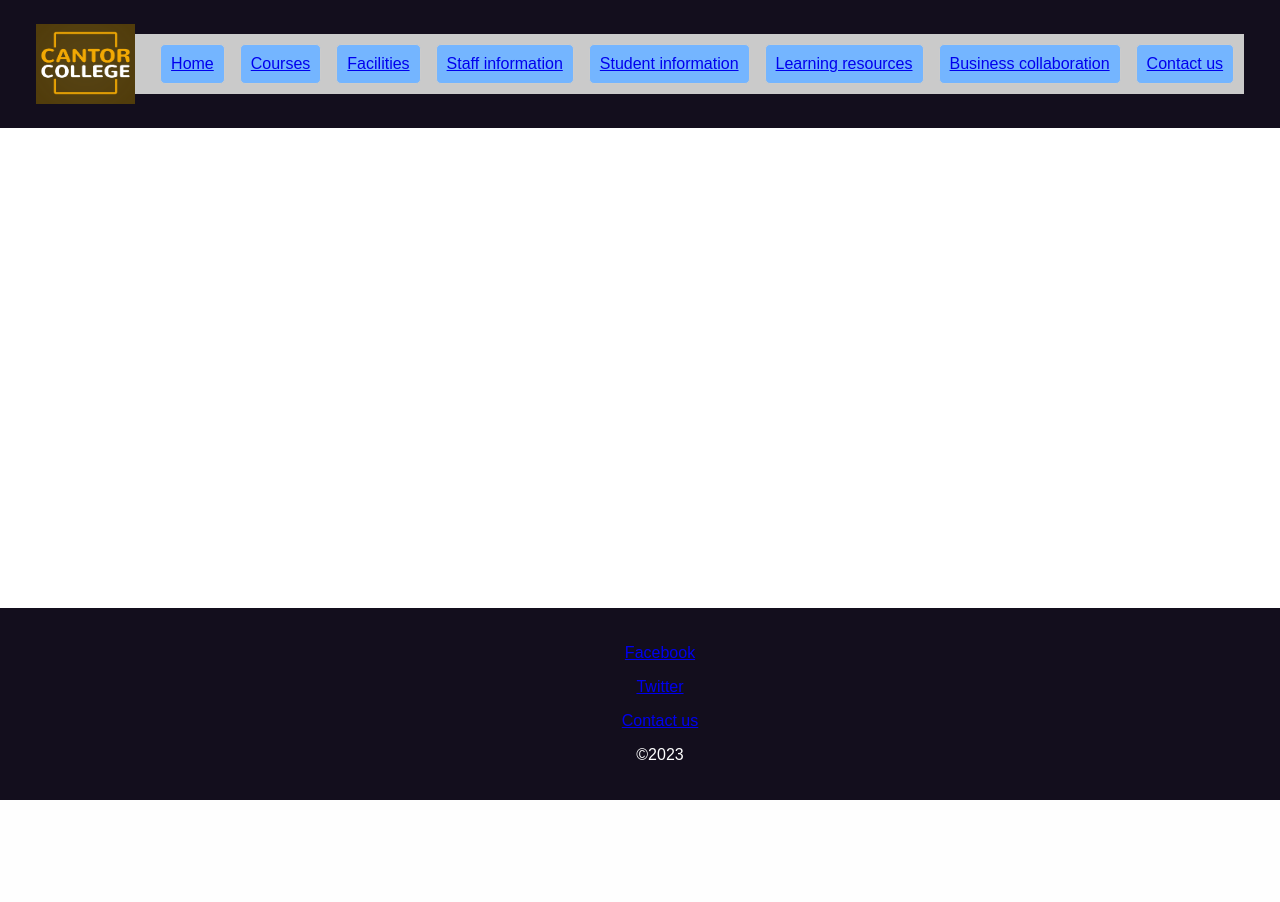
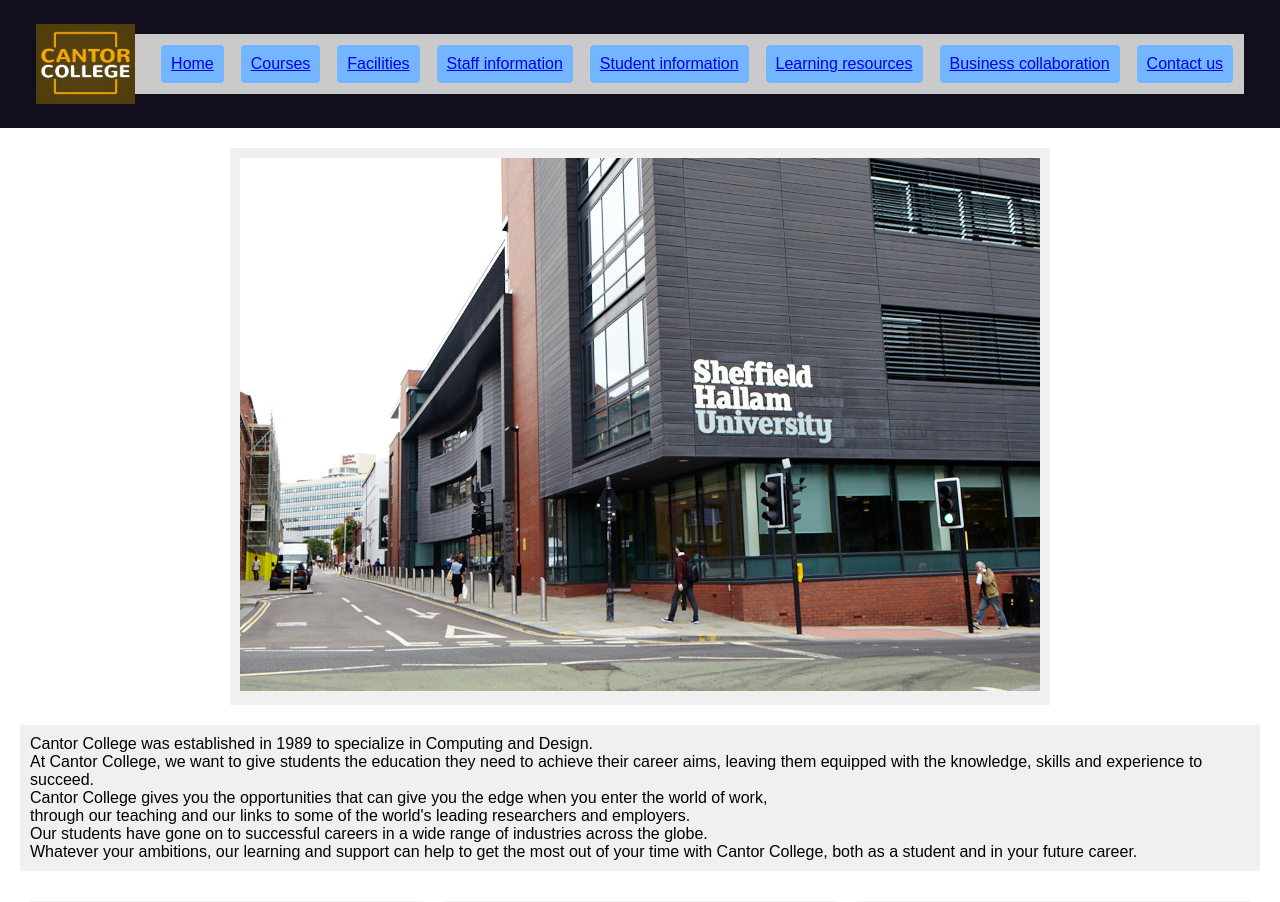
Before and after one commit to qwertmus/webdev-website, a PHP site: page /mainpage.php in a window 1280 px wide. Shown: the top 902 px of the page. Before the commit the page ends 800 px from the top, so only its background shows below. Run offline with PHP 8.4, Linux system fonts and the light colour scheme.

Commit message:
day5 mid

```diff
--- a/css/mobile.css
+++ b/css/mobile.css
@@ -1,4 +1,4 @@
-/* mobile first */
+/* overall */
 body {
   font-family: Arial, sans-serif;
   margin: 0;
@@ -15,6 +15,7 @@ header, footer {
   padding: 20px;
 }
 
+
 main {
   flex: 1;
   display: flex;
@@ -22,10 +23,6 @@ main {
   justify-content: space-around;
   align-content: flex-start;
   padding: 20px;
-}
-
-img {
-  border: px solid black;
 }
 
 
@@ -173,7 +170,3 @@ header {
 
 
 /* footer */
-
-.footer{
-  flex-direction: row;
-}
--- a/includes/footer.php
+++ b/includes/footer.php
@@ -2,16 +2,19 @@
 <?php
 $year = date("Y");
 ?>
-<div class="websitecontainer">
-  <div class="footerContainer">
-
         <nav>
-          <menu class=>
+          <menu>
+              How to find us:<br>
+              Cantor College<br>
+              Main Street<br>
+              Sheffield<br>
+              SC4 2BB<br>
+              Tel:(01321) 2340 235<br>
+              Fax: (01321) 2340 236<br>
+              Email: info@cantorcollege.ac.uk<br>
               <p><a href="#">Facebook</a></p>
-              <p> <a href="#">Twitter</a></p>
+              <p><a href="#">Twitter</a></p>
               <p><a href="contact.php">Contact us</a></p>
               <div>&copy;<?php echo $year; ?></div>
           </menu>
         </nav>
-  </div>
-<div>
--- a/mainpage.php
+++ b/mainpage.php
@@ -14,7 +14,41 @@
     ?>
   </header>
 
-  <main>
+  <main class="homepage">
+  <div class="InfoSection">
+    <img src="images\cantor-gallery.jpg" alt="">
+  </div>
+  <div class="InfoSection">
+  Cantor College was established in 1989 to specialize in Computing and Design.<br>
+  At Cantor College, we want to give students the education they need to achieve their career aims, leaving them equipped with the knowledge, skills and experience to succeed. <br>
+  Cantor College gives you the opportunities that can give you the edge when you enter the world of work, <br>
+  through our teaching and our links to some of the world's leading researchers and employers. <br>
+  Our students have gone on to successful careers in a wide range of industries across the globe.  <br>
+  Whatever your ambitions, our learning and support can help to get the most out of your time with Cantor College, both as a student and in your future career.<br>
+  </div>
+
+
+    <div class="InfoSectionColumn">
+      <div class="InfoSection">
+        <img src="images\IMG_1441.jpeg" alt ="">
+      </div>
+    </div>
+    <div class="InfoSectionColumn">
+      <div class="InfoSection">
+        <img src="images\20230829_111311.jpg" alt ="">
+      </div>
+    </div>
+    <div class="InfoSectionColumn">
+      <div class="InfoSection">
+        <img src="images\DSCF5127.jpg" alt ="">
+      </div>
+    </div>
+
+
+
+
+
+
 
   </main>
 
```
